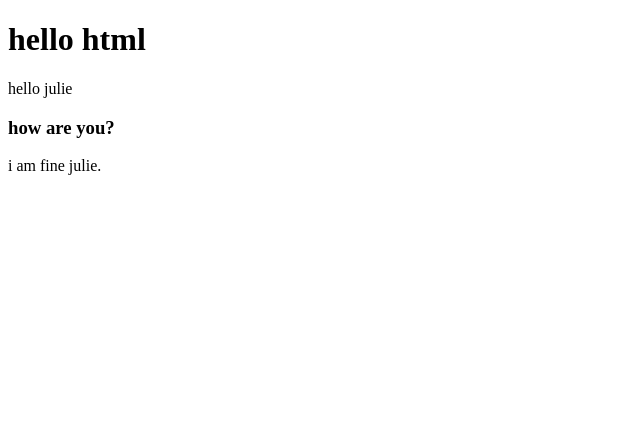
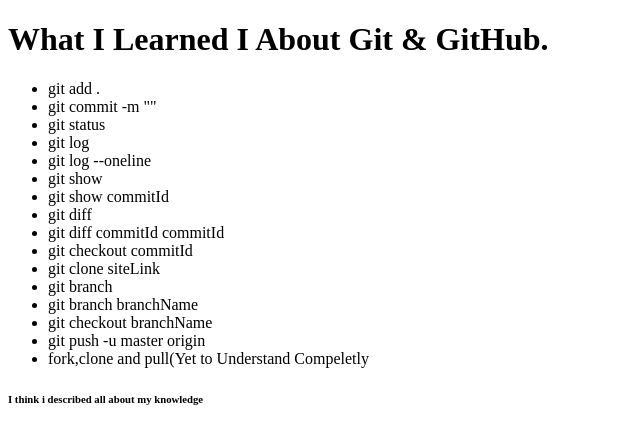
Before and after one commit to ryuzaki979/git-demo, a plain HTML site: page index.html in a window 1280 px wide. Shown: the whole page, without its empty margins (0-640 px from the left). Drawn offline with Linux system fonts and the light colour scheme.

Commit message:
i deleted greetings and addes my knowledge about git

```diff
--- a/index.html
+++ b/index.html
@@ -6,9 +6,27 @@
     <title>Praciting git Online</title>
 </head>
 <body>
-    <h1>hello html</h1>
-    <p>hello julie</p>
-    <h3>how are you?</h3>
-    <p>i am fine julie.</p>
+    <h1>What I Learned I About Git & GitHub.</h1>
+    <p>
+        <ul>
+            <li>git add .</li>
+            <li>git commit -m ""</li>
+            <li>git status</li>
+            <li>git log</li>
+            <li>git log --oneline</li>
+            <li>git show</li>
+            <li>git show commitId</li>
+            <li>git diff</li>
+            <li>git diff commitId commitId</li>
+            <li>git checkout commitId</li>
+            <li>git clone siteLink</li>
+            <li>git branch</li>
+            <li>git branch branchName</li>
+            <li>git checkout branchName</li>
+            <li>git push -u master origin</li>
+            <li>fork,clone and pull(Yet to Understand Compeletly</li>
+        </ul>
+    </p>
+    <h6>I think i described all about my knowledge</h6>
 </body>
 </html>
```
